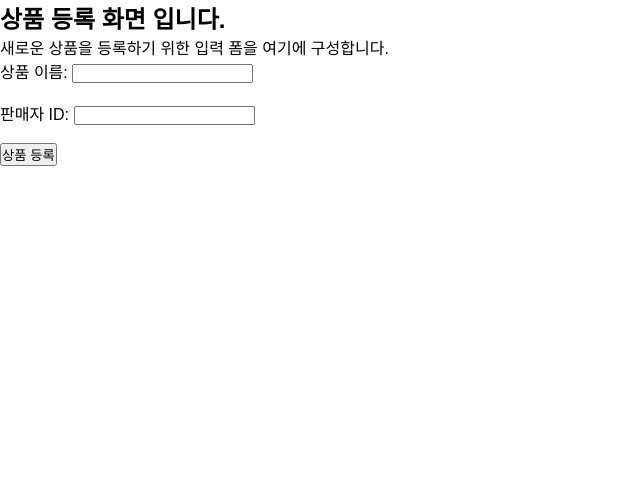
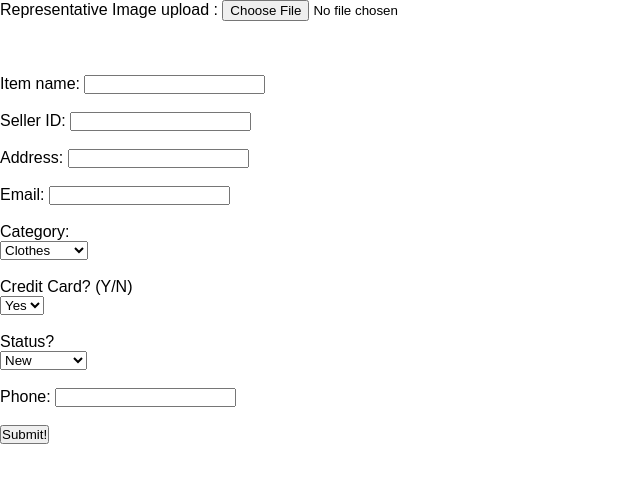
Before and after one commit to sirutio/Odiva_project, a Flask app: template templates/reg_items.html in a window 1280 px wide. Shown: the part 92-575 px from the top of the page, without its empty margins (0-640 px from the left). Run offline with Flask 3, Linux system fonts and the light colour scheme; the template is opened without the code that fills it, so the values that code supplies are empty.

Commit message:
POST 입력

```diff
--- a/app.py
+++ b/app.py
@@ -1,4 +1,4 @@
-from flask import Flask, render_template
+from flask import Flask, render_template, request
 import sys
 
 application = Flask(__name__)
@@ -7,5 +7,25 @@ application = Flask(__name__)
 def hello():
   return render_template("index.html")
 
-if __name__ == "__main__":
-  application.run(host='0.0.0.0', debug=True)
+@application.route("/list")
+def view_list():
+  return render_template("list.html")
+
+@application.route("/review")
+def view_review():
+  return render_template("review.html")
+
+@application.route("/reg_items")
+def reg_item():
+  return render_template("reg_items.html")
+
+@application.route("/reg_reviews")
+def reg_review():
+  return render_template("reg_reviews.html")
+
+@application.route("/submit_item_post", methods=['POST'])
+def reg_item_submit_post():
+  image_file=request.files["file"]
+  image_file.save("static/images/{}".format(image_file.filename))
+  data=request.form
+  return render_template("submit_item_result.html", data=data, img_path="static/images/{}".format(image_file.filename))
--- a/static/style.css
+++ b/static/style.css
@@ -1,3 +1,4 @@
+/* static/style.css */
 * {
     box-sizing: border-box;
     margin: 0;
@@ -37,7 +38,6 @@ a {
 
 .navbar_menu li {
     padding: 0 15px;
-    display: inline-block;
 }
 
 .navbar_menu a {
--- a/templates/reg_items.html
+++ b/templates/reg_items.html
@@ -1,16 +1,61 @@
 {% extends "index.html" %}
 
 {% block section %}
-    <h2>상품 등록 화면 입니다.</h2>
-    <p>새로운 상품을 등록하기 위한 입력 폼을 여기에 구성합니다.</p>
-
-    <form action="/submit_item" method="POST">
-        <label for="item_name">상품 이름:</label>
-        <input type="text" id="item_name" name="item_name" required><br><br>
-
-        <label for="seller_id">판매자 ID:</label>
-        <input type="text" id="seller_id" name="seller_id" required><br><br>
-
-        <input type="submit" value="상품 등록">
-    </form>
+<form action="/submit_item_post" enctype="multipart/form-data" method="post">
+    <div>
+        <label for="img">Representative Image upload : </label>
+        <input type="file" name="file" /><br><br>
+    </div>
+    <div><br><br>
+        <label for="name">Item name: </label>
+        <input type="text" name="name" id="name" required><br><br>
+    </div>
+    <div>
+        <label for="seller"> Seller ID: </label>
+        <input type="text" name="seller" id="seller" required><br><br>
+    </div>
+    <div>
+        <label for="addr"> Address: </label>
+        <input type="text" name="addr" id="addr" required><br><br>
+    </div>
+    <div>
+        <label for="tel">Email:</label>
+        <input type="text" name="email" id="email" required><br><br>
+    </div>
+    <div>
+        <label for="category">Category: </label>
+        <br>
+        <select id="category" name="category">
+            <option value="Clothes" selected> Clothes </option>
+            <option value="Beauty"> Beauty </option>
+            <option value="Books"> Books </option>
+            <option value="Furniture"> Furniture </option>
+            <option value="Electronics"> Electronics </option>
+        </select><br><br>
+    </div>
+    <div>
+        <label for="card">Credit Card? (Y/N) </label>
+        <br>
+        <select id="card" name="card">
+            <option value="Y" selected>Yes</option>
+            <option value="N">No</option>
+        </select><br><br>
+    </div>
+    <div>
+        <label for="status">Status? </label>
+        <br>
+        <select id="status" name="status">
+            <option value="new" selected>New</option>
+            <option value="Inew">Likely New</option>
+            <option value="used">Used</option>
+        </select><br><br>
+    </div>
+    <div>
+        <label for="phone">Phone: </label>
+        <input type="text" name="phone" id="phone"><br><br>
+    </div>
+    <div>
+        <input type="submit" value="Submit!"><br><br>
+    </div>
+</form>
 {% endblock section %}
```
Also changed, not shown: templates/submit_item_result.html (added, +33 -0 lines).
